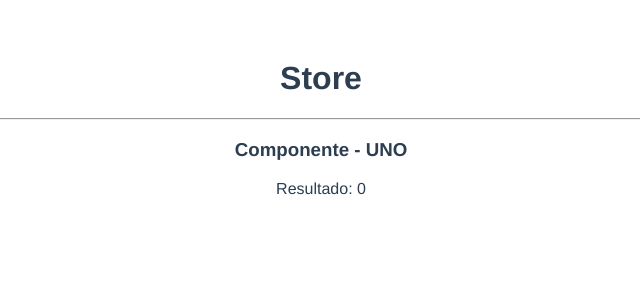
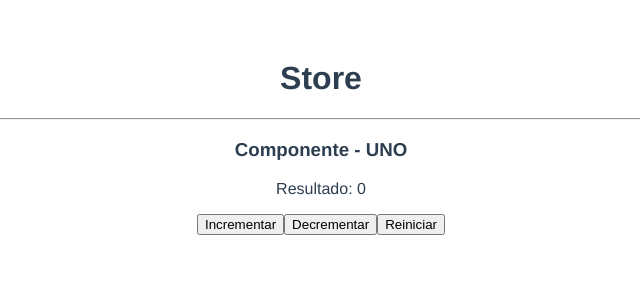
Before and after one commit to dev-oiram/vue-vuex-store, a Vue app: page / in a window 1280 px wide. Shown: the top 300 px of the page, without its empty margins (319-959 px from the left). Built offline with nearby package versions, Linux system fonts and the light colour scheme.

Commit message:
Agregan metodos
Se agregan metodos: incrementar, decrementar y reiniciar

```diff
--- a/src/components/componentone.vue
+++ b/src/components/componentone.vue
@@ -2,6 +2,9 @@
     <div>
         <h3>Componente - UNO</h3>
         <p>Resultado: {{ store.state.contador }}</p>
+        <button @click="store.incrementar">Incrementar</button>
+        <button @click="store.decrementar">Decrementar</button>
+        <button @click="store.reiniciar">Reiniciar</button>
     </div>
 </template>
 
```
